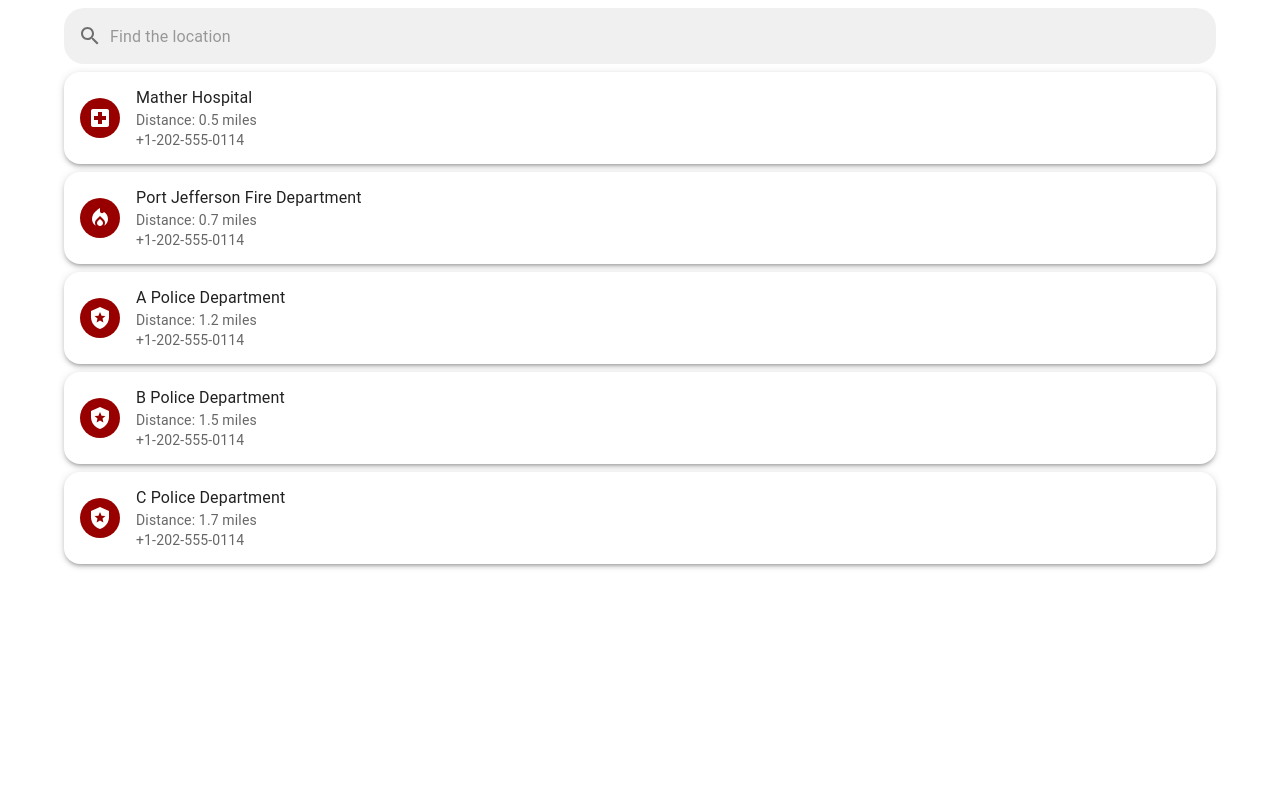
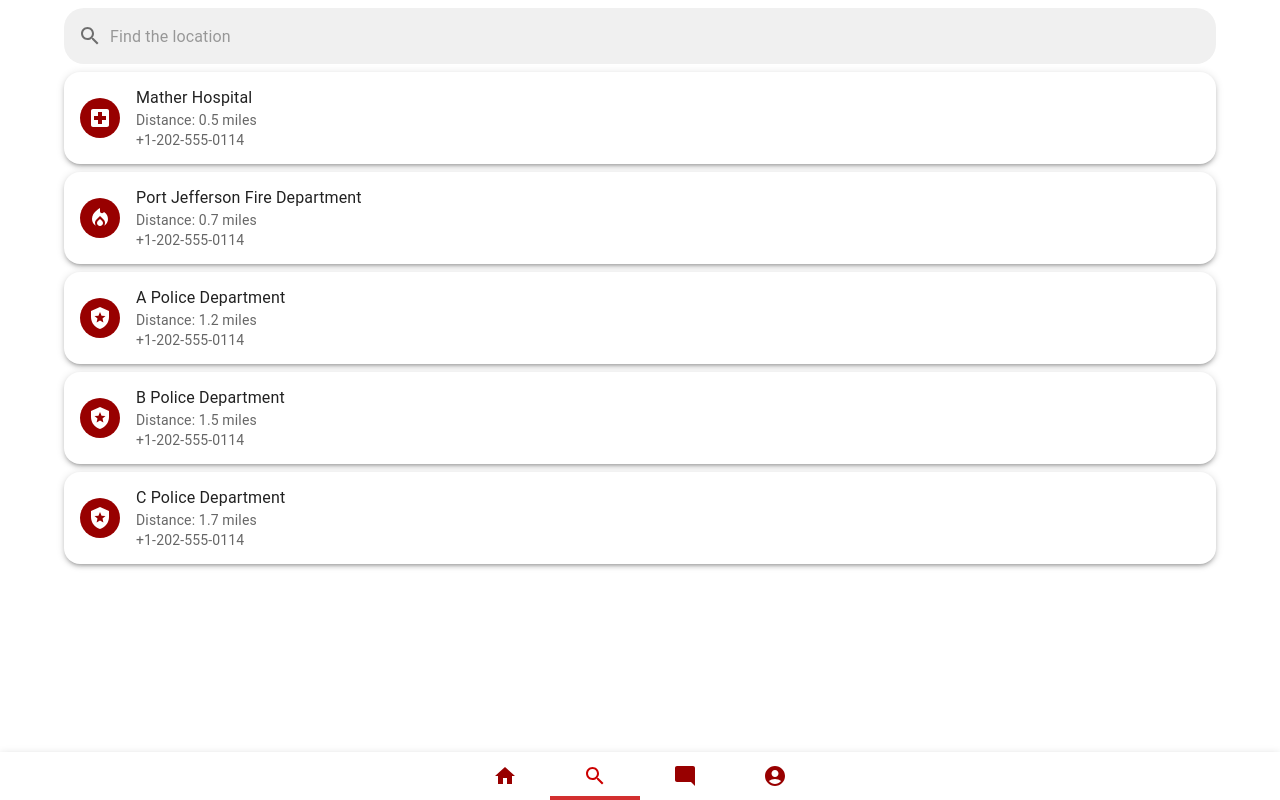
Before and after one commit to SIRIUS-HopperHacks/sirius-frontend, a React app: page /shelters in a window 1280 px wide. Built offline with nearby package versions, Linux system fonts and the light colour scheme.

Commit message:
EDIT: changed navigate method for ShelterPage, HomePage

```diff
--- /dev/null
+++ b/src/components/molecules/BottomNavBar.tsx
@@ -0,0 +1,72 @@
+import React from "react";
+import { Tabs, Tab } from "@mui/material";
+import HomeIcon from "@mui/icons-material/Home";
+import SearchIcon from "@mui/icons-material/Search";
+import ModeCommentIcon from "@mui/icons-material/ModeComment";
+import AccountCircleIcon from "@mui/icons-material/AccountCircle";
+
+interface BottomNavigationBarProps {
+  value: number;
+  onChange: (event: React.SyntheticEvent, newValue: number) => void;
+}
+
+const BottomNavigationBar: React.FC<BottomNavigationBarProps> = ({
+  value,
+  onChange,
+}) => {
+  return (
+    <Tabs
+      value={value}
+      onChange={onChange}
+      aria-label="bottom navigation tabs"
+      centered
+      sx={{
+        position: "fixed",
+        bottom: 0,
+        left: 0,
+        width: "100%",
+        backgroundColor: "white",
+        boxShadow: 3,
+        "& .MuiTabs-indicator": {
+          backgroundColor: "#d32f2f",
+          height: "4px",
+        },
+      }}
+    >
+      <Tab
+        sx={{
+          color: "#980000",
+          "&.Mui-selected": { color: "#cc0000" },
+          "&:hover": { color: "#cc0000" },
+        }}
+        icon={<HomeIcon />}
+      />
+      <Tab
+        sx={{
+          color: "#980000",
+          "&.Mui-selected": { color: "#cc0000" },
+          "&:hover": { color: "#cc0000" },
+        }}
+        icon={<SearchIcon />}
+      />
+      <Tab
+        sx={{
+          color: "#980000",
+          "&.Mui-selected": { color: "#cc0000" },
+          "&:hover": { color: "#cc0000" },
+        }}
+        icon={<ModeCommentIcon />}
+      />
+      <Tab
+        sx={{
+          color: "#980000",
+          "&.Mui-selected": { color: "#cc0000" },
+          "&:hover": { color: "#cc0000" },
+        }}
+        icon={<AccountCircleIcon />}
+      />
+    </Tabs>
+  );
+};
+
+export default BottomNavigationBar;
--- a/src/components/pages/HomePage.tsx
+++ b/src/components/pages/HomePage.tsx
@@ -1,20 +1,15 @@
 import React, { useState } from "react";
 import { useNavigate } from "react-router-dom";
+import BottomNavigationBar from "@molecules/BottomNavBar";
 import {
   Container,
   Button,
-  Tabs,
-  Tab,
   Box,
   Dialog,
   DialogTitle,
   DialogActions,
 } from "@mui/material";
 import Map from "@molecules/Map";
-import HomeIcon from "@mui/icons-material/Home";
-import SearchIcon from "@mui/icons-material/Search";
-import ModeCommentIcon from "@mui/icons-material/ModeComment";
-import AccountCircleIcon from "@mui/icons-material/AccountCircle";
 
 const HomePage: React.FC = () => {
   const navigate = useNavigate();
@@ -23,7 +18,10 @@
   const handleChange = (e: React.SyntheticEvent, newValue: number) => {
     e.preventDefault();
     setValue(newValue);
-    if (newValue === 1) {
+    if (newValue === 0) {
+      navigate("/homepage");
+    }
+    else if (newValue === 1) {
       navigate("/shelters");
     }
   };
@@ -76,57 +74,7 @@
           </Button>
         </DialogActions>
       </Dialog>
-      <Tabs
-        value={value}
-        onChange={handleChange}
-        aria-label="icon position tabs example"
-        centered
-        sx={{
-          position: "fixed",
-          bottom: 0,
-          left: 0,
-          width: "100%",
-          backgroundColor: "white",
-          boxShadow: 3,
-          "& .MuiTabs-indicator": {
-            backgroundColor: "#d32f2f",
-            height: "4px",
-          },
-        }}
-      >
-        <Tab
-          sx={{
-            color: "#980000",
-            "&.Mui-selected": { color: "#cc0000" },
-            "&:hover": { color: "#cc0000" },
-          }}
-          icon={<HomeIcon />}
-        />
-        <Tab
-          sx={{
-            color: "#980000",
-            "&.Mui-selected": { color: "#cc0000" },
-            "&:hover": { color: "#cc0000" },
-          }}
-          icon={<SearchIcon />}
-        />
-        <Tab
-          sx={{
-            color: "#980000",
-            "&.Mui-selected": { color: "#cc0000" },
-            "&:hover": { color: "#cc0000" },
-          }}
-          icon={<ModeCommentIcon />}
-        />
-        <Tab
-          sx={{
-            color: "#980000",
-            "&.Mui-selected": { color: "#cc0000" },
-            "&:hover": { color: "#cc0000" },
-          }}
-          icon={<AccountCircleIcon />}
-        />
-      </Tabs>
+      <BottomNavigationBar value={value} onChange={handleChange} />
     </Container>
   );
 };
--- a/src/components/pages/ShelterPage.tsx
+++ b/src/components/pages/ShelterPage.tsx
@@ -1,4 +1,6 @@
-import React from "react";
+import React, { useState } from "react";
+import { useNavigate } from "react-router-dom";
+import BottomNavigationBar from "@molecules/BottomNavBar";
 import {
   Container,
   TextField,
@@ -14,6 +16,7 @@
 import LocalHospitalIcon from "@mui/icons-material/LocalHospital";
 import FireTruckIcon from "@mui/icons-material/LocalFireDepartment";
 import PoliceIcon from "@mui/icons-material/LocalPolice";
+
 const shelters = [
   {
     name: "Mather Hospital",
@@ -47,6 +50,18 @@
   },
 ];
 const ShelterPage: React.FC = () => {
+  const navigate = useNavigate();
+  const [value, setValue] = useState(1);
+  const handleChange = (e: React.SyntheticEvent, newValue: number) => {
+    e.preventDefault();
+    setValue(newValue);
+    if (newValue === 0) {
+      navigate("/homepage");
+    }
+    else if (newValue === 1) {
+      navigate("/shelters");
+    }
+  };
   return (
     <Container>
       <TextField
@@ -93,6 +108,7 @@
           </Paper>
         ))}
       </List>
+      <BottomNavigationBar value={value} onChange={handleChange} />
     </Container>
   );
 };
```
